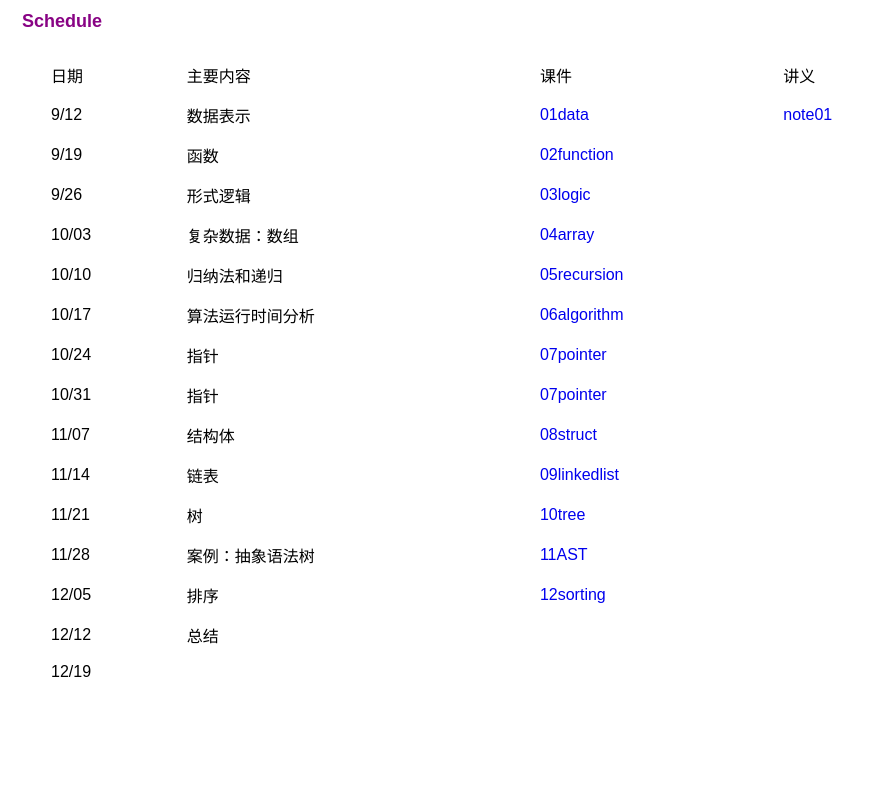
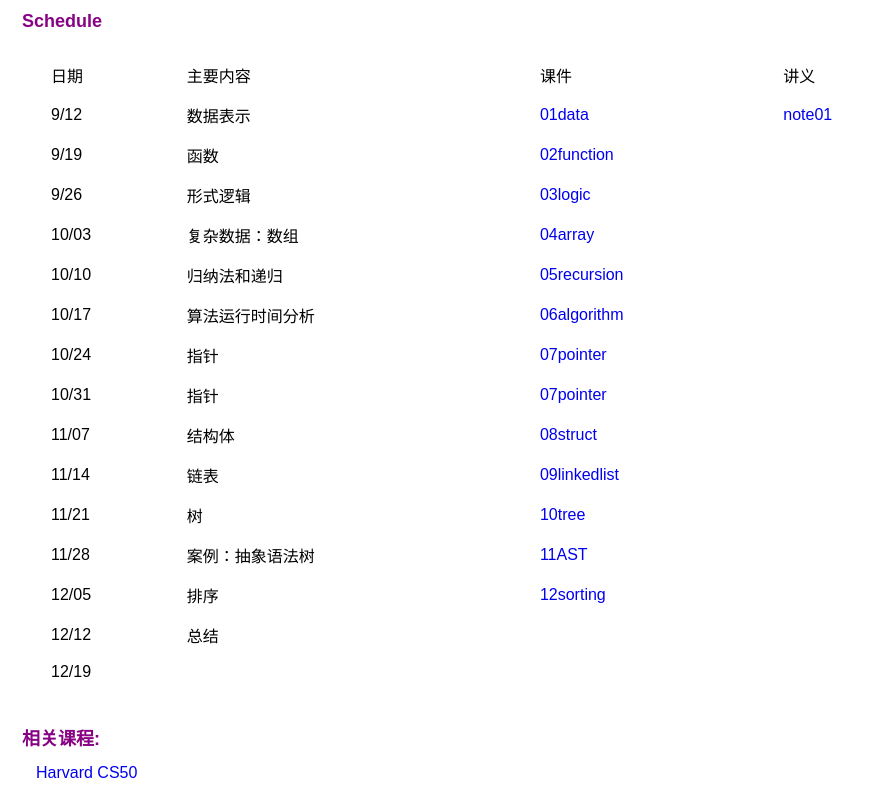
Before and after one commit to zhangl/zhangl.github.com, a plain HTML site: page cpl.htm in a window 1280 px wide. Shown: the part 878-1674 px from the top of the page, without its empty margins (0-873 px from the left). Before the commit the page ends 1602 px from the top, so only its background shows below. Drawn offline with Linux system fonts and the light colour scheme.

Commit message:
Update cpl.htm

```diff
--- a/cpl.htm
+++ b/cpl.htm
@@ -391,7 +391,11 @@
     </div>
 
 
-
+    <div class="section">
+        <span class="header"><b>相关课程:</b></span><br>
+        <div class="section"> <a href="https://cs50.harvard.edu/x/2023/">Harvard CS50</a>
+        </div>
+    </div>
 
 </body>
 
```
